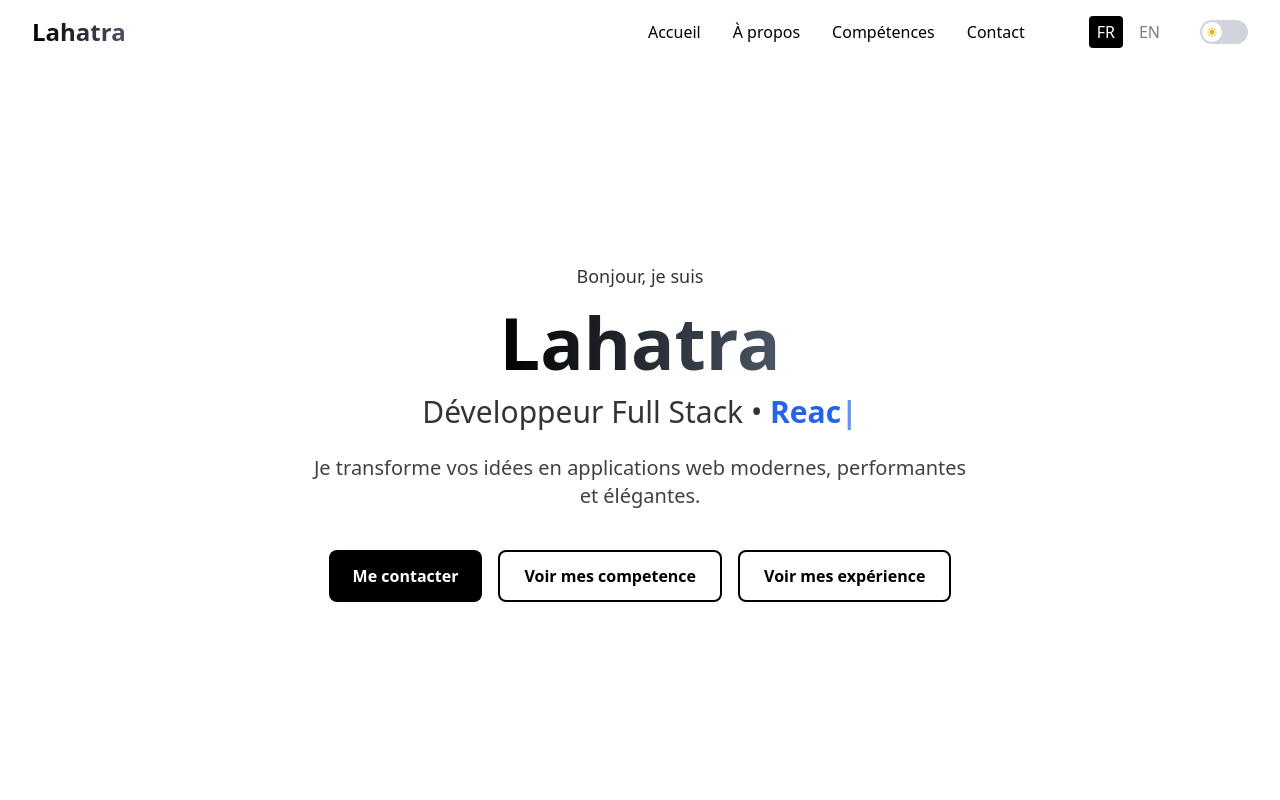
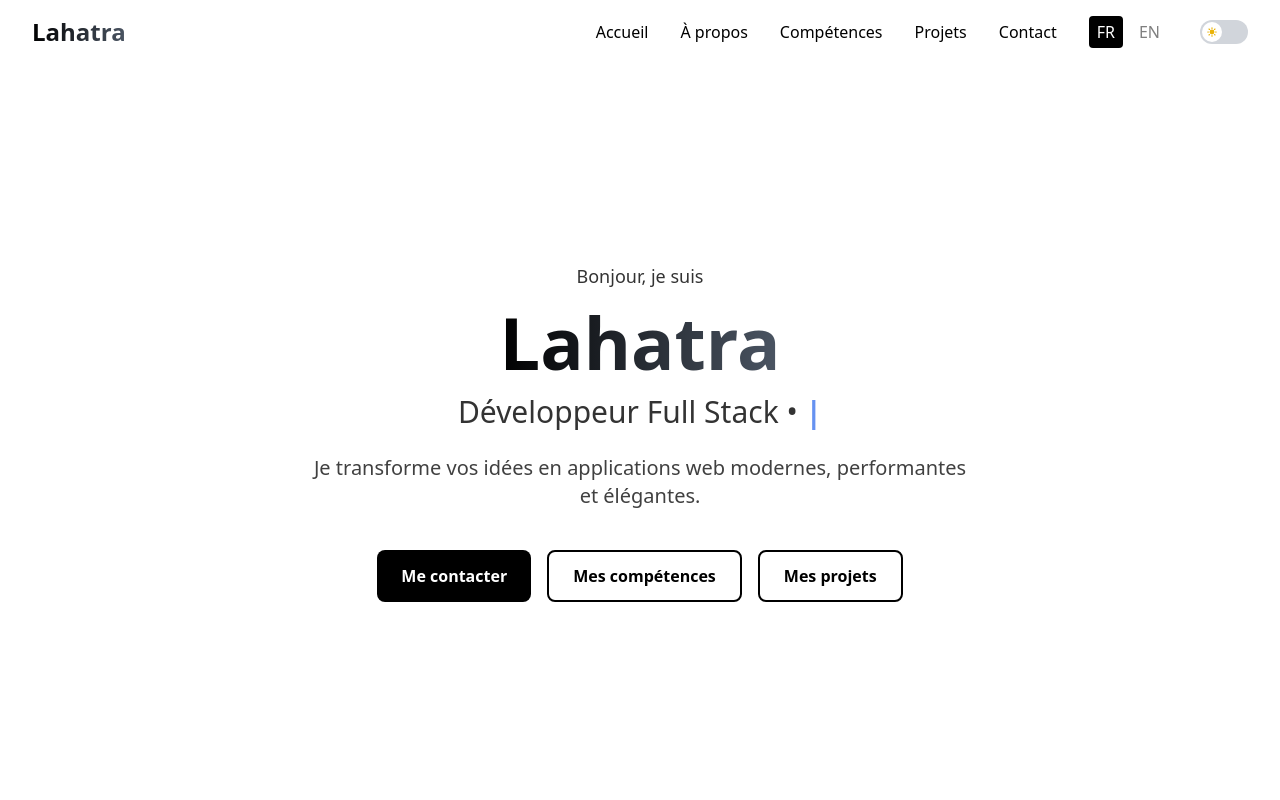
Before and after one commit to Lahatraniania/Mon-Portfolio, a React (Vite) app: page / in a window 1280 px wide. Shown: the top 800 px of the page. Built offline with nearby package versions, Linux system fonts and the light colour scheme.

Commit message:
Correction bouton projet

```diff
--- a/src/components/Header.jsx
+++ b/src/components/Header.jsx
@@ -1,6 +1,5 @@
 import { useState, useEffect } from 'react'
 import ThemeToggle from './ThemeToggle'
-// Supprimer l'import de useTheme car pas utilisé
 
 const Header = () => {
   const [language, setLanguage] = useState(() => {
@@ -21,11 +20,21 @@ const Header = () => {
     return () => window.removeEventListener('scroll', handleScroll)
   }, [])
 
-
-
   const translations = {
-  fr: { home: 'Accueil', about: 'À propos', skills: 'Compétences', projects: 'Projets', contact: 'Contact' },
-  en: { home: 'Home', about: 'About', skills: 'Skills', projects: 'Projects', contact: 'Contact' }
+    fr: {
+      home: 'Accueil',
+      about: 'À propos',
+      skills: 'Compétences',
+      projects: 'Projets',  // ← Ajout de projects
+      contact: 'Contact'
+    },
+    en: {
+      home: 'Home',
+      about: 'About',
+      skills: 'Skills',
+      projects: 'Projects',  // ← Ajout de projects
+      contact: 'Contact'
+    }
   }
 
   const t = translations[language]
@@ -60,11 +69,11 @@ const Header = () => {
             <button onClick={() => scrollToSection('skills')} className="hover:opacity-70 transition">
               {t.skills}
             </button>
+            <button onClick={() => scrollToSection('projects')} className="hover:opacity-70 transition">
+              {t.projects}  {/* ← CORRIGÉ : affiche "Projets" */}
+            </button>
             <button onClick={() => scrollToSection('contact')} className="hover:opacity-70 transition">
               {t.contact}
-            </button>
-            <button onClick={() => scrollToSection('../pages/Projects.jsx')} className="hover:opacity-70 transition">
-              {t.experices}
             </button>
 
             <div className="flex gap-2 ml-4">
@@ -103,14 +112,15 @@ const Header = () => {
           </div>
         </div>
 
+        {/* Menu mobile corrigé */}
         {isMenuOpen && (
           <div className="md:hidden mt-4 py-4 border-t border-gray-200 dark:border-gray-700">
             <div className="flex flex-col space-y-4">
               <button onClick={() => scrollToSection('hero')} className="text-left hover:opacity-70">{t.home}</button>
               <button onClick={() => scrollToSection('about')} className="text-left hover:opacity-70">{t.about}</button>
               <button onClick={() => scrollToSection('skills')} className="text-left hover:opacity-70">{t.skills}</button>
+              <button onClick={() => scrollToSection('projects')} className="text-left hover:opacity-70">{t.projects}</button>  {/* ← AJOUTÉ */}
               <button onClick={() => scrollToSection('contact')} className="text-left hover:opacity-70">{t.contact}</button>
-              <button onClick={() => scrollToSection('projects')} className="hover:opacity-70 transition">{t.projects}</button>
             </div>
           </div>
         )}
--- a/src/components/Hero.jsx
+++ b/src/components/Hero.jsx
@@ -1,20 +1,17 @@
 import { useState, useEffect } from 'react'
 import Header from './Header'
-import Project from '../pages/Projects'
 
 const Hero = () => {
   const [displayText, setDisplayText] = useState('')
-  const titles = ['React', 'Next.js', 'Node.js', 'PHP','Symfony']
+  const titles = ['React', 'Tailwind CSS', 'Next.js', 'Node.js', 'PHP', 'Symfony']
   const [titleIndex, setTitleIndex] = useState(0)
   const [charIndex, setCharIndex] = useState(0)
   const [isDeleting, setIsDeleting] = useState(false)
 
   const [language, setLanguage] = useState(() => {
-    // Initialisation directe sans useEffect
     return localStorage.getItem('language') || 'fr'
   })
 
-  // Effet UNIQUEMENT pour écouter les changements externes
   useEffect(() => {
     const handleStorageChange = (e) => {
       if (e.key === 'language') {
@@ -59,8 +56,8 @@ const Hero = () => {
       title: 'Développeur Full Stack',
       description: 'Je transforme vos idées en applications web modernes, performantes et élégantes.',
       contactBtn: 'Me contacter',
-      projectsBtn: 'Voir mes competence',
-      experience : 'Voir mes expérience'
+      skillsBtn: 'Mes compétences',
+      projectsBtn: 'Mes projets'  // ← Changé : projects au lieu de skills
     },
     en: {
       greeting: 'Hello, I am',
@@ -68,8 +65,8 @@ const Hero = () => {
       title: 'Full Stack Developer',
       description: 'I turn your ideas into modern, performant, and elegant web applications.',
       contactBtn: 'Contact me',
-      projectsBtn: 'View my skills',
-      experience : 'Vies my experience'
+      skillsBtn: 'My skills',
+      projectsBtn: 'My projects'  // ← Changé : projects au lieu de skills
     }
   }
 
@@ -115,13 +112,13 @@ const Hero = () => {
                 onClick={() => scrollToSection('skills')}
                 className="btn-secondary"
               >
-                {t.projectsBtn}
+                {t.skillsBtn}
               </button>
               <button
-                onClick={() => scrollToSection(<Project/>)}
+                onClick={() => scrollToSection('projects')}  // ← CORRIGÉ : redirige vers projets
                 className="btn-secondary"
               >
-                {t.experience}
+                {t.projectsBtn}
               </button>
             </div>
           </div>
```
